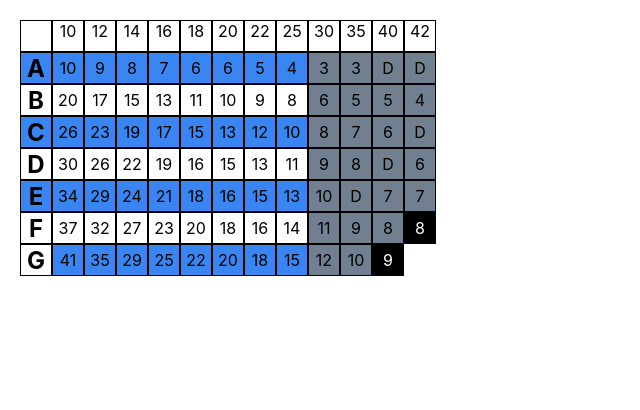
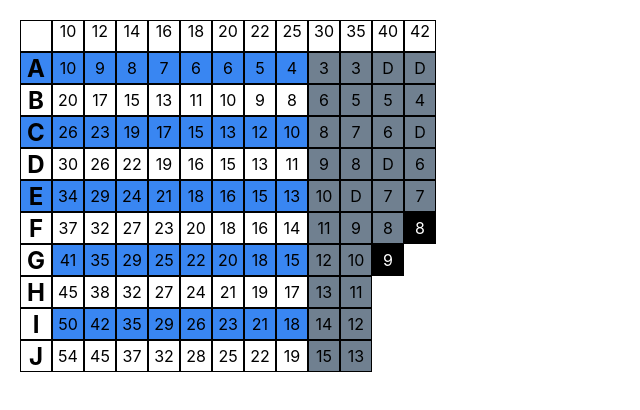
Before and after one commit to Nimzyow/scuba-diver, a React (Create React App) app in the folder scuba-diver/: page / in a window 1280 px wide. Shown: the top 410 px of the page, without its empty margins (0-640 px from the left). Built offline with nearby package versions, Linux system fonts and the light colour scheme.

Commit message:
up until J done

```diff
--- a/scuba-diver/src/page/table/Table.js
+++ b/scuba-diver/src/page/table/Table.js
@@ -470,8 +470,8 @@ export const Table = () => {
       </div>
       <div className="row">
         <Box boxStyle="letterBox" rowNumber={7} letter="G" />
-        {displayTable(Row.SEVENTH_TIME_FIGURES, "blueBoxBlackBorder", 6, 0, 7)}
-        {displayTable(Row.SEVENTH_TIME_FIGURES, "greyBoxBlackBorder", 6, 8, 9)}
+        {displayTable(Row.SEVENTH_TIME_FIGURES, "blueBoxBlackBorder", 7, 0, 7)}
+        {displayTable(Row.SEVENTH_TIME_FIGURES, "greyBoxBlackBorder", 7, 8, 9)}
         {displayTable(
           Row.SEVENTH_TIME_FIGURES,
           "blackBoxBlackBorder",
@@ -480,6 +480,21 @@ export const Table = () => {
           10,
         )}
       </div>
+      <div className="row">
+        <Box boxStyle="letterBox" rowNumber={8} letter="H" />
+        {displayTable(Row.EIGHTH_TIME_FIGURES, "whiteBoxBlackBorder", 8, 0, 7)}
+        {displayTable(Row.EIGHTH_TIME_FIGURES, "greyBoxBlackBorder", 8, 8, 9)}
+      </div>
+      <div className="row">
+        <Box boxStyle="letterBox" rowNumber={9} letter="I" />
+        {displayTable(Row.NINTH_TIME_FIGURES, "blueBoxBlackBorder", 9, 0, 7)}
+        {displayTable(Row.NINTH_TIME_FIGURES, "greyBoxBlackBorder", 9, 8, 9)}
+      </div>
+      <div className="row">
+        <Box boxStyle="letterBox" rowNumber={10} letter="J" />
+        {displayTable(Row.TENTH_TIME_FIGURES, "whiteBoxBlackBorder", 8, 0, 7)}
+        {displayTable(Row.TENTH_TIME_FIGURES, "greyBoxBlackBorder", 8, 8, 9)}
+      </div>
     </div>
   );
 };
```
